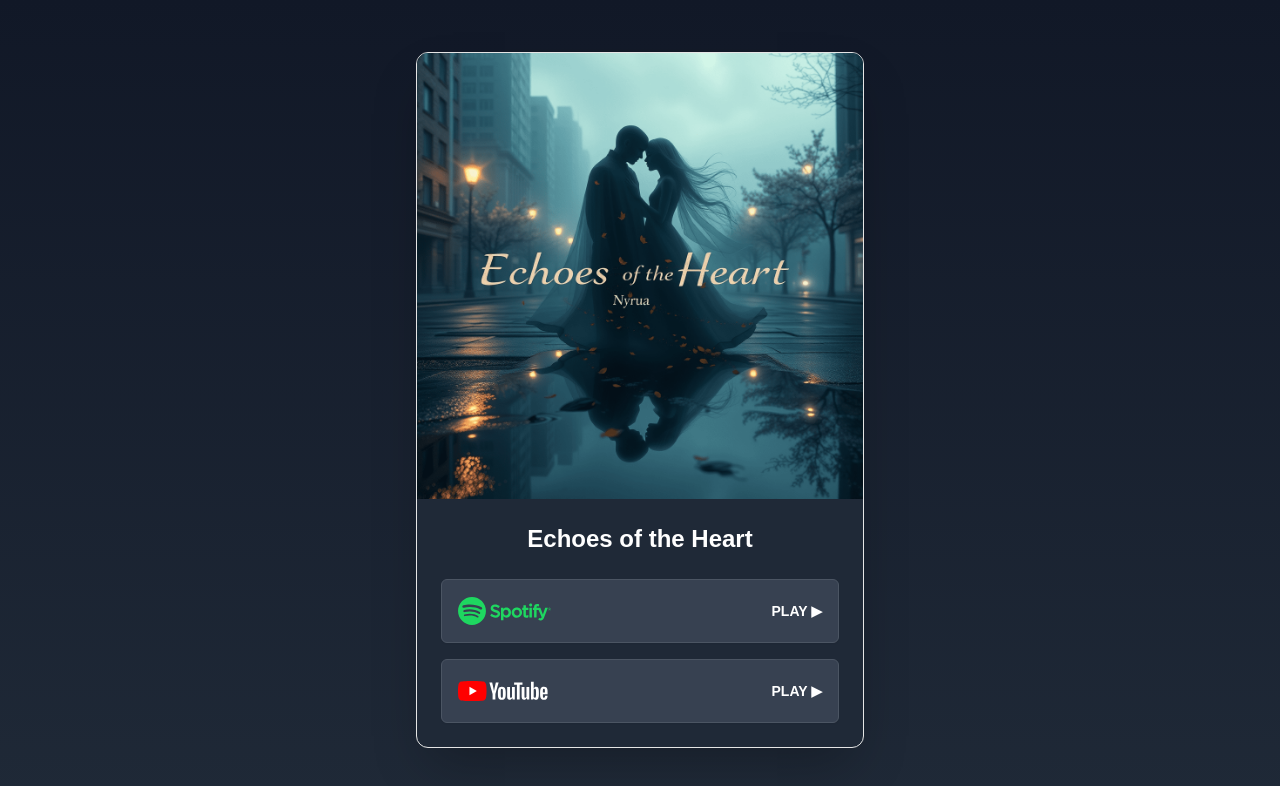
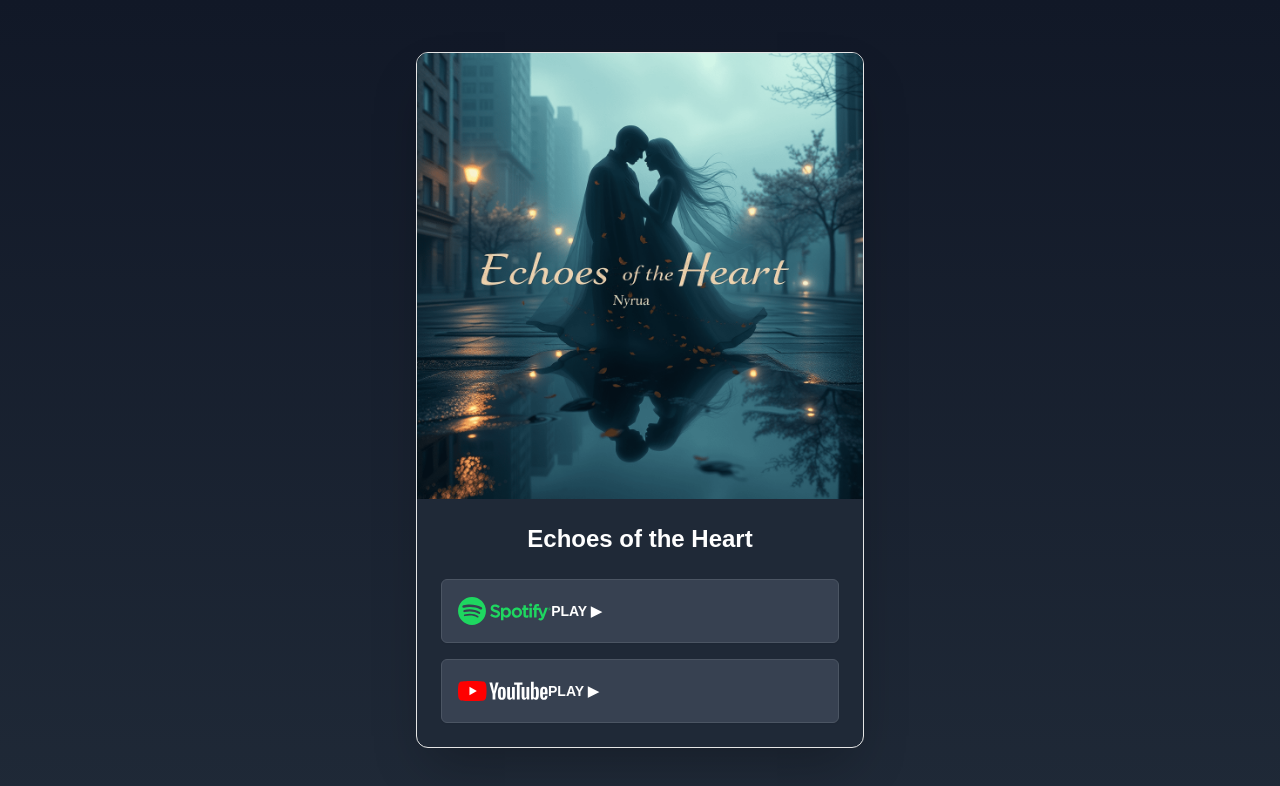
Before and after one commit to jonchao666/music-links, a Next.js app: page / in a window 1280 px wide. Shown: the top 786 px of the page. Built offline with nearby package versions, Linux system fonts and the light colour scheme.

Commit message:
fixed some issue

```diff
--- a/components/music-player.tsx
+++ b/components/music-player.tsx
@@ -177,7 +177,7 @@ export default function MusicPlayer() {
   const streamingServices = [
     {
       name: "Spotify",
-      value: "9",
+
       icon: <SpotifyIcon />,
       textColor: "text-[#1DB954]",
       stackLink:
@@ -206,7 +206,7 @@ export default function MusicPlayer() {
     // },
     {
       name: "YouTube",
-      value: "1",
+
       icon: <YoutubeIcon />,
       textColor: "text-[#FF0000]",
       stackLink:
@@ -231,12 +231,11 @@ export default function MusicPlayer() {
             <div className="space-y-4">
               {streamingServices.map((service) => (
                 <Button
-                  asChild
                   key={service.name}
                   variant="outline"
                   className="w-full h-16 justify-between bg-gray-700 hover:bg-gray-600 border-gray-600  px-4"
                 >
-                  <Link href={service.stackLink}>
+                  <a href={service.stackLink}>
                     <div className="flex items-center justify-between h-full w-full">
                       <div className="w-full  relative  flex items-center justify-left">
                         {service.icon}
@@ -244,7 +243,7 @@ export default function MusicPlayer() {
 
                       <span className="font-bold">PLAY ▶</span>
                     </div>
-                  </Link>
+                  </a>
                 </Button>
               ))}
             </div>
```
